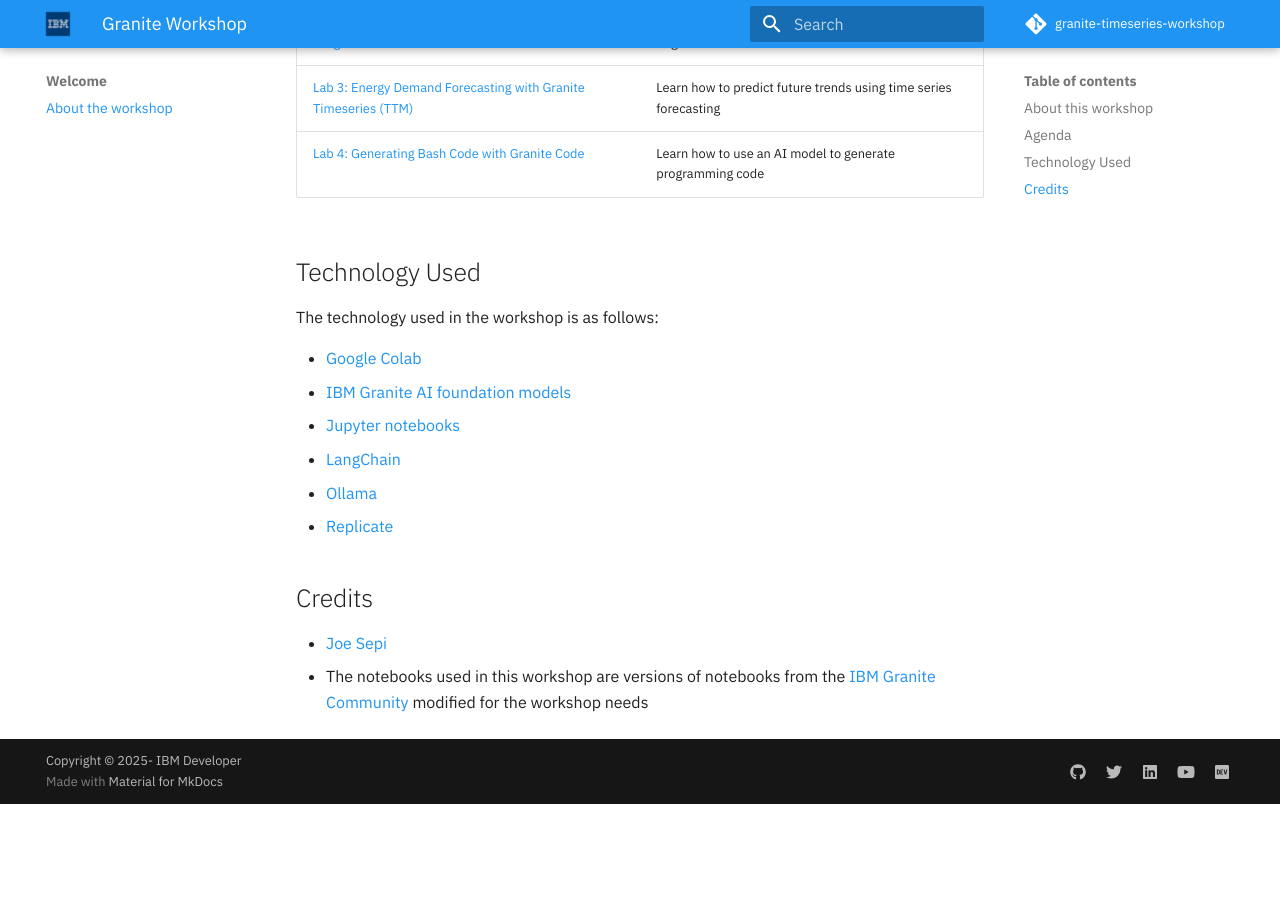
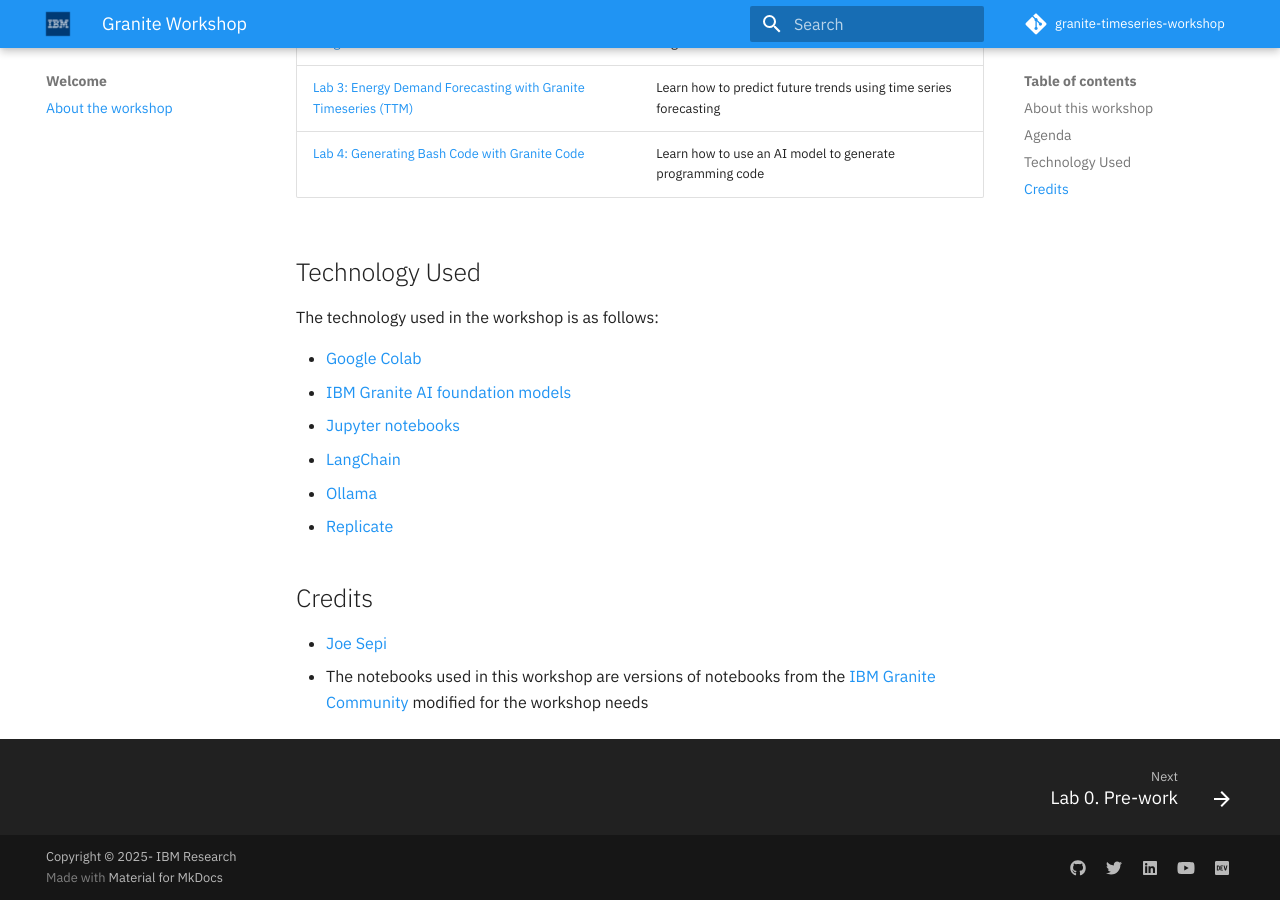
Before and after one commit to mmcelaney/granite-timeseries-workshop, an MkDocs documentation site: the page built from docs/README.md, in a window 1280 px wide and 900 px high, scrolled down 945 px. Built offline with MkDocs 1.6.1 and Material for MkDocs 9.7.7, drawn with Linux system fonts in a browser that asks for light colours; comment, search, counter and statistics services are not loaded; before the commit the page ends 1749 px from its top, so only the background shows below that.

Commit message:
Fix publish build
Use the correct emoji extensions and clean up some text and links.

Signed-off-by: BJ Hargrave <bj@hargrave.dev>

```diff
--- a/mkdocs.yml
+++ b/mkdocs.yml
@@ -1,11 +1,11 @@
 # Project information
-site_name: Granite Time-series Workshop
+site_name: Granite Time Series Workshop
 site_url: https://ibm-granite-community.github.io/granite-timeseries-workshop
-site_author: IBM Developer
+site_author: IBM Research
 
 # Repository
 repo_name: granite-timeseries-workshop
-repo_url: https://github.com/IBM-granite-community/granite-timeseries-workshop
+repo_url: https://github.com/ibm-granite-community/granite-timeseries-workshop
 edit_uri: edit/main/docs
 
 # Navigation
@@ -26,7 +26,7 @@
 ## DO NOT CHANGE BELOW THIS LINE
 
 # Copyright
-copyright: Copyright &copy; 2025- IBM Developer
+copyright: Copyright &copy; 2025- IBM Research
 
 # Theme
 theme:
@@ -39,7 +39,9 @@
   logo: images/ibm-blue-background.png
   features:
     - navigation.tabs
+    - navigation.footer
     #- navigation.instant
+    - content.code.copy
   palette:
     scheme: default
     primary: blue
@@ -49,6 +51,8 @@
 plugins:
   - search
   - social
+  - macros:
+      on_undefined: strict
 
 # Customization
 extra:
@@ -63,7 +67,7 @@
       link: https://www.youtube.com/user/developerworks
     - icon: fontawesome/brands/dev
       link: https://dev.to/ibmdeveloper
-  colab_url: https://colab.research.google.com/github/IBM-granite-community/granite-timeseries-workshop
+  colab_url: https://colab.research.google.com/github/ibm-granite-community/granite-timeseries-workshop
 
 # Extensions
 markdown_extensions:
@@ -83,8 +87,8 @@
   - pymdownx.critic
   - pymdownx.details
   - pymdownx.emoji:
-      emoji_index: !!python/name:materialx.emoji.twemoji
-      emoji_generator: !!python/name:materialx.emoji.to_svg
+      emoji_index: !!python/name:material.extensions.emoji.twemoji
+      emoji_generator: !!python/name:material.extensions.emoji.to_svg
   - pymdownx.highlight
   - pymdownx.inlinehilite
   - pymdownx.keys
@@ -97,7 +101,8 @@
         - name: mermaid
           class: mermaid
           format: !!python/name:pymdownx.superfences.fence_code_format
-  - pymdownx.tabbed
+  - pymdownx.tabbed:
+      alternate_style: true
   - pymdownx.tasklist:
       custom_checkbox: true
   - pymdownx.tilde
```
